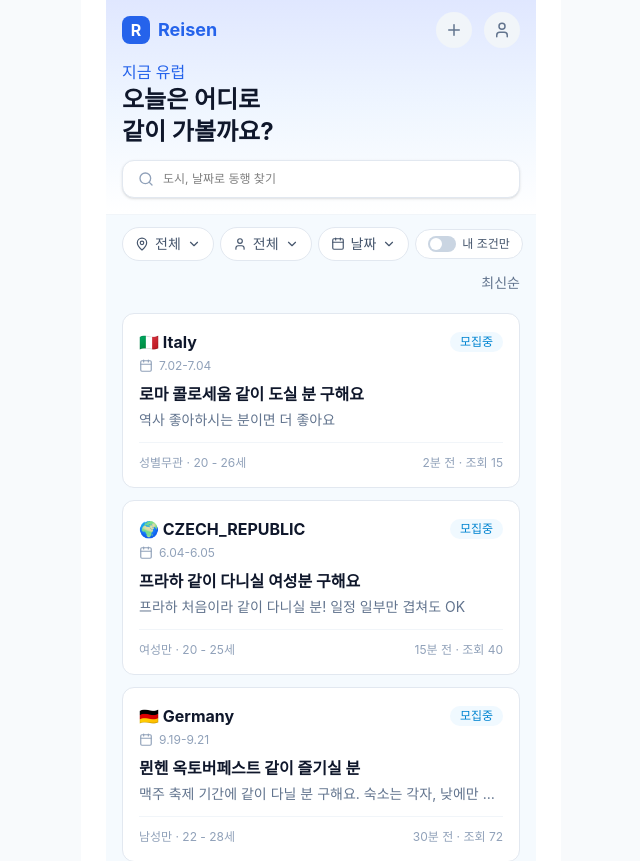
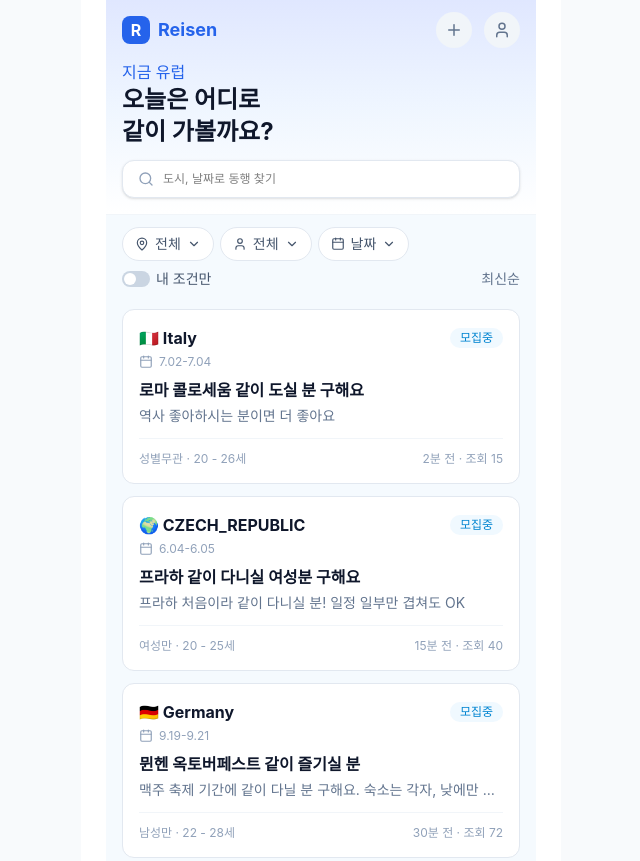
Before and after one commit to ExchangeStudentReisen/FE, a React (Vite) app: page /feed in a window 1280 px wide. Shown: the top 861 px of the page, without its empty margins (319-959 px from the left). Built offline with nearby package versions, Linux system fonts and the light colour scheme.

Commit message:
feat: edit toggle badge and location

```diff
--- a/src/components/FeedFilterBar.tsx
+++ b/src/components/FeedFilterBar.tsx
@@ -28,7 +28,7 @@ export function FeedFilterBar({
 
   return (
     <div className="px-4 pt-3">
-      <div className="flex items-center gap-1.5 pb-3">
+      <div className="flex items-center gap-1.5 pb-2">
         <Dropdown
           icon={<MapPin size={14} />}
           label={countryLabel}
@@ -65,12 +65,13 @@ export function FeedFilterBar({
             setOpenDropdown(null)
           }}
         />
+      </div>
 
+      <div className="flex items-center justify-between pb-3">
         <button
           onClick={onToggleEligible}
           disabled={eligibilityDisabled}
-          className={`bg-white shrink-0 cursor-pointer flex items-center gap-1.5 px-3 py-1.5 rounded-full border text-xs whitespace-nowrap transition-colors disabled:opacity-40
-            ${onlyEligible ? 'border-sky-500 bg-sky-50 text-sky-600' : 'border-slate-200 text-slate-600'}`}
+          className="shrink-0 cursor-pointer flex items-center gap-1.5 text-sm text-slate-600 whitespace-nowrap disabled:opacity-40"
         >
           <span
             className={`relative inline-flex h-4 w-7 shrink-0 items-center rounded-full transition-colors
@@ -83,9 +84,7 @@ export function FeedFilterBar({
           </span>
           내 조건만
         </button>
-      </div>
 
-      <div className="flex justify-end pb-3">
         <button
           onClick={() => onChange({ ...filters, sort: filters.sort === 'latest' ? 'popular' : 'latest' })}
           className="cursor-pointer text-sm text-slate-500"
```
